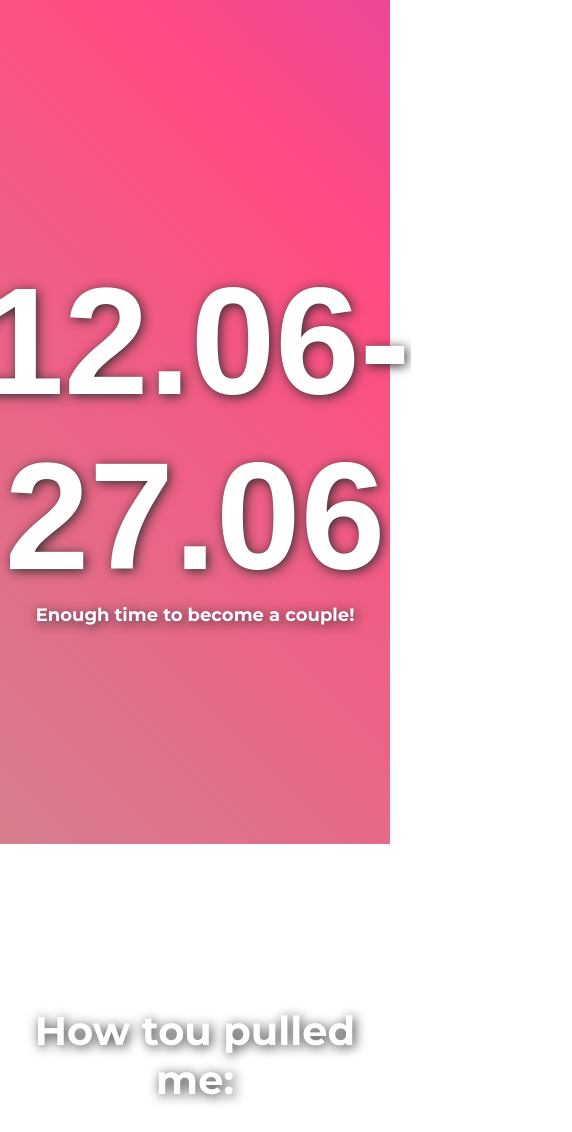
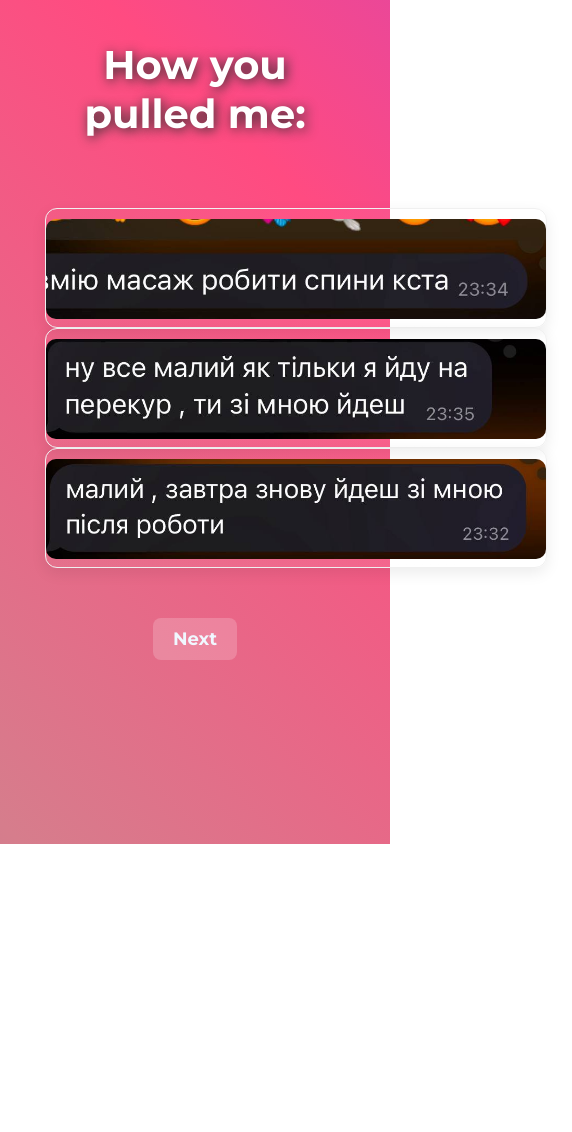
Before and after one commit to MagnumInventor/VP_27.06_Confession, a plain HTML site: page ThirdPage.html in a window 390 px wide. Shown: the top 1132 px of the page, 572 px wide, since content can reach past the window. After the commit the page ends 844 px from the top, so only its background shows below. Drawn offline with Linux system fonts and the light colour scheme.

Commit message:
third page

```diff
--- a/ThirdPage.html
+++ b/ThirdPage.html
@@ -5,40 +5,38 @@
     <meta name="viewport" content="width=device-width, initial-scale=1.0">
     <title>Romantic Slide Show</title>
     <link rel="stylesheet" href="styles/main.css">
-    <link rel="stylesheet" href="styles/pic2frame.css">
     <link rel="stylesheet" href="styles/pic2circle.css">
     <link href="https://fonts.googleapis.com/css2?family=Dancing+Script:wght@700&family=Montserrat:wght@400;700&display=swap" rel="stylesheet">
 </head>
 <body>
     <div class="gradient">
-        <div class="stage active" id="main-date">
-            <div class="date-content">
-                <h1>12.06-27.06</h1>
-                <h5>Enough time to become a couple!</h5>
-            </div>
-        </div>
-
+        <div class="card-front-third" id="card1">
                 <div class="card-front" id="card3">
-                    <h2>How tou pulled me:</h2>
+                    <h2>How you pulled me:</h2>
                 </div>
-                <div class="wrapper">
-                    <div class="inner" style="--quantity: 10;">
-                        <div class="card" style="--index: 0;--color-card: 142, 249, 252;">
-                            <img src="media/pull/FP.jpg" class="img" alt="Tricked 1">
+                    <div class="gallery">
+                        <div class="photo-card">
+                            <div>
+                                <img class="photo-container-img" src="media/pull/FP.jpg" alt="1">
+                            </div>
                         </div>
-                        <div class="card" style="--index: 1;--color-card: 142, 252, 204;">
-                            <img src="media/pull/SP.jpg" class="img" alt="Tricked 2">
+                        <div class="photo-card">
+                            <div>
+                                <img class="photo-container-img" src="media/pull/SP.jpg" alt="2">
+                            </div>
                         </div>
-                        <div class="card" style="--index: 2;--color-card: 142, 252, 157;">
-                            <img src="media/pull/TP.jpg" class="img" alt="Tricked 3">
+                        <div class="photo-card">
+                            <div>
+                                <img class="photo-container-img" src="media/pull/TP.jpg" alt="3">
+                            </div>
                         </div>
                     </div>
-
-
-                    <button href="FourthPage.html">Back</button>
+                <a href="LastPage.html">
+                     <button>Next</button>
+                </a>
+            </div>
         </div>
     </div>
 
-    <script src="scripts/main.js"></script>
 </body>
 </html>
--- a/styles/main.css
+++ b/styles/main.css
@@ -86,6 +86,19 @@ body {
   flex-direction: column;
 
   height: 100%;
+  font-size: 2rem;
+  color: #d81b60;
+  padding: 20px;
+  border-radius: 15px;
+  background: transparent;
+}
+.card-front-third {
+  display: flex;
+  justify-content: center;
+  align-items: center;
+  display: flex;
+  flex-direction: column;
+
   font-size: 2rem;
   color: #d81b60;
   padding: 20px;
@@ -257,3 +270,79 @@ button#yes.enlarged-3 {
   height: 100%; /* Зображення заповнює всю висоту контейнера */
   object-fit: cover; /* Забезпечує обрізання без спотворення пропорцій */
 }
+
+/*DS GALLERY*/
+
+.gallery {
+  grid-template-columns: repeat(3, 1fr);
+  gap: 20px;
+  margin: 0 auto;
+  padding: 25px;
+}
+
+.photo-card {
+  border-radius: 12px;
+  padding-bottom: 0px;
+  padding-top: 10px;
+  overflow: hidden;
+  box-shadow: 0 5px 15px rgba(0, 0, 0, 0.08);
+  transition: all 0.3s ease;
+  background: linear-gradient(145deg, #f8f8f802, #ffffff18);
+  border: 1px solid #f0f0f0;
+}
+
+.photo-card:hover {
+  transform: translateY(-5px);
+  box-shadow: 0 8px 25px rgba(0, 0, 0, 0.12);
+}
+
+.photo-container {
+  position: relative;
+  padding-bottom: 20%; /* 1:5 співвідношення (100% / 5) */
+  background-color: #f9f9f9;
+}
+
+.photo-container-img {
+  width: 500px;
+  height: 100px;
+  object-fit: cover;
+  transition: transform 0.5s ease;
+
+  border-radius: 10px;
+}
+
+.photo-card:hover img {
+  transform: scale(1.03);
+}
+
+.photo-info {
+  padding: 18px;
+  text-align: center;
+}
+
+.photo-title {
+  margin: 0;
+  font-weight: 600;
+  color: #333;
+  font-size: 1.1em;
+}
+
+.photo-date {
+  color: #888;
+  font-size: 0.85em;
+  margin-top: 6px;
+}
+
+/* Адаптивність */
+@media (max-width: 900px) {
+  .gallery {
+    grid-template-columns: repeat(2, 1fr);
+  }
+}
+
+@media (max-width: 600px) {
+  .gallery {
+    grid-template-columns: 1fr;
+    gap: 25px;
+  }
+}
--- a/styles/pic2circle.css
+++ b/styles/pic2circle.css
@@ -37,7 +37,7 @@
   }
 }
 
-.card {
+.card-c {
   position: absolute;
   border: 2px solid rgba(var(--color-card));
   border-radius: 12px;
```
Also changed, not shown: LastPage.html (+1 -3 lines), scripts/main.js (+0 -46 lines).
